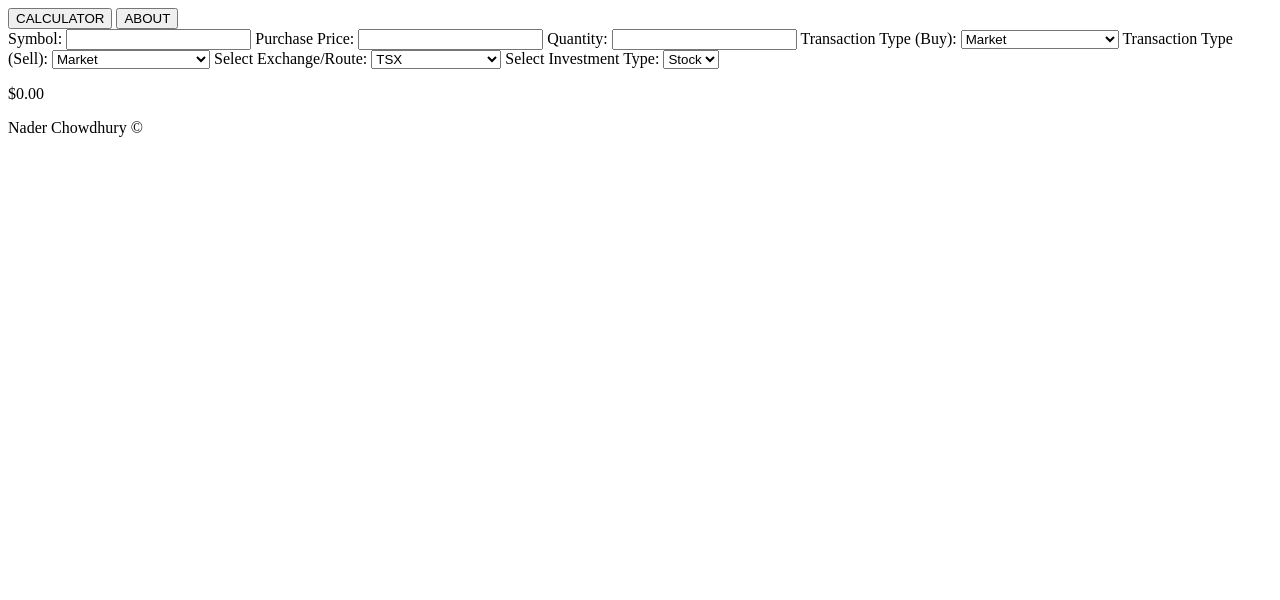
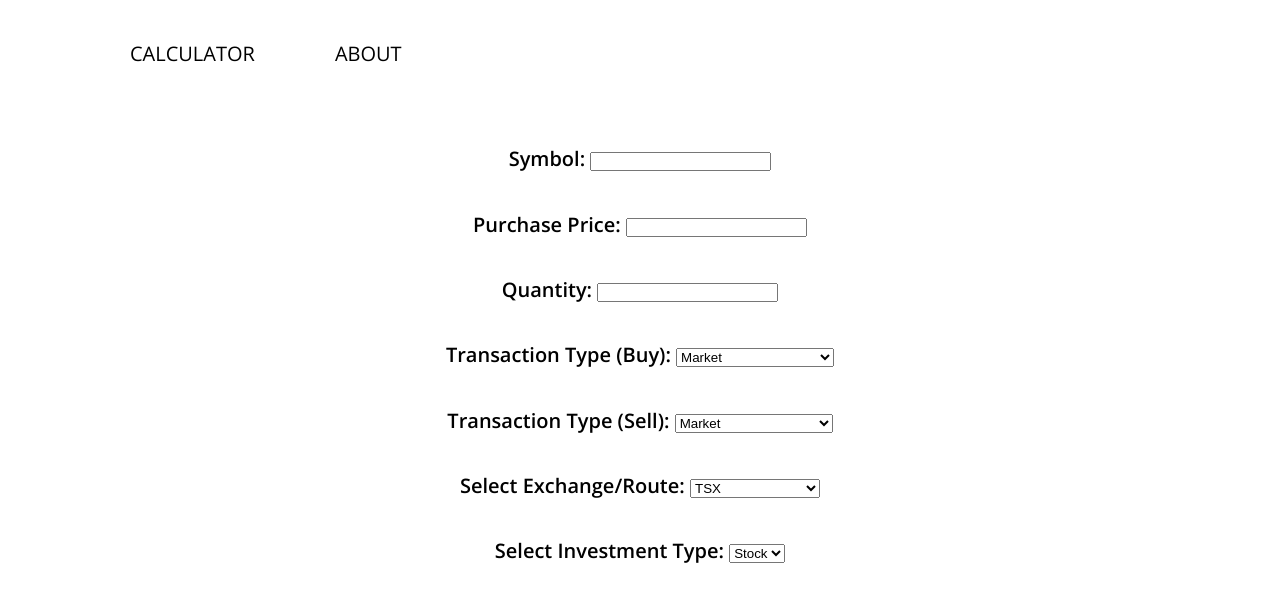
Before and after one commit to nader-chowdhury/questrade-breakeven, a plain HTML site: page index.html in a window 1280 px wide. Shown: the top 600 px of the page. Drawn offline with nearby package versions, Linux system fonts and the light colour scheme.

Commit message:
Update index.html

```diff
--- a/index.html
+++ b/index.html
@@ -3,7 +3,7 @@
     <head>
         <meta charset="UTF-8">
         <script defer type="module" src="./scripts/calculator.js"></script>
-        <link rel="stylesheet" src="/styles/main.css">
+        <link rel="stylesheet" href="styles/main.css">
         <link rel="preconnect" href="https://fonts.googleapis.com">
         <link rel="preconnect" href="https://fonts.gstatic.com" crossorigin>
         <link href="https://fonts.googleapis.com/css2?family=Open+Sans:wght@400;600;700&family=Roboto+Slab:wght@300;400;700&display=swap" rel="stylesheet">
```
